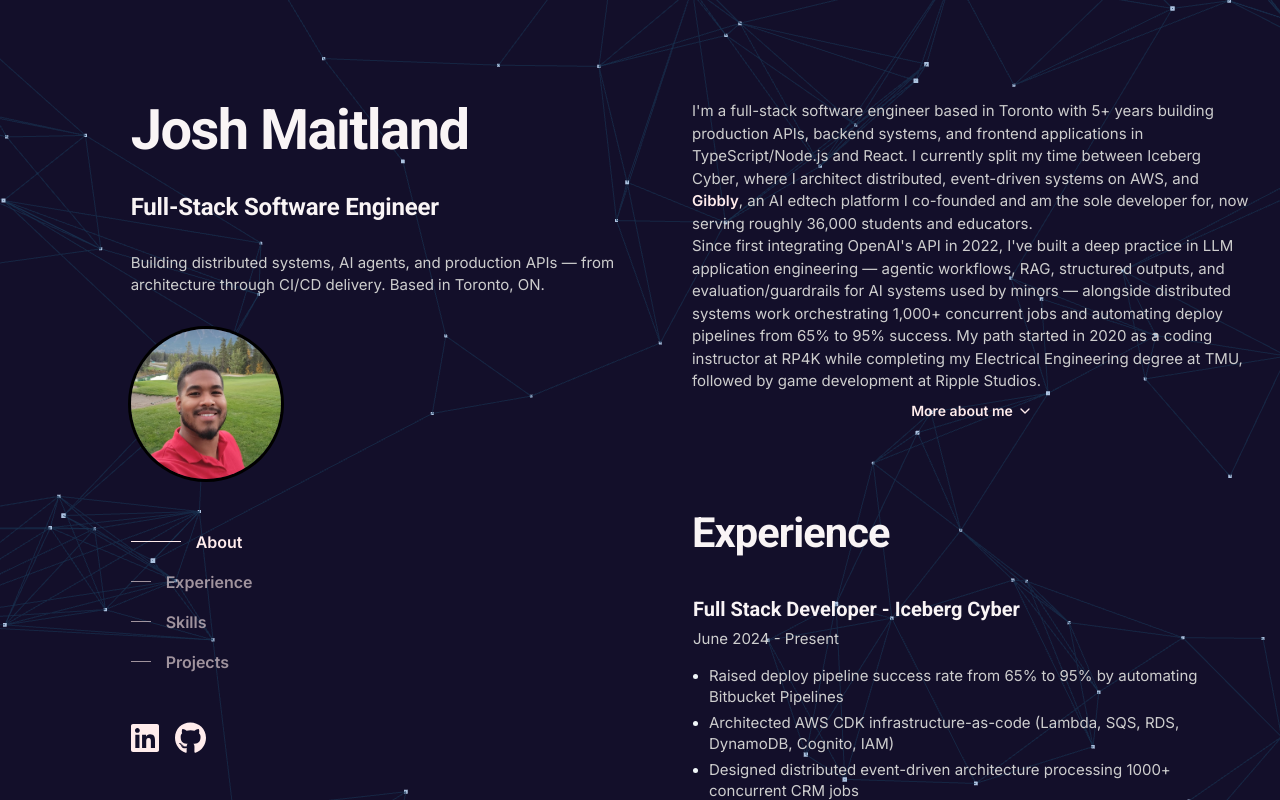
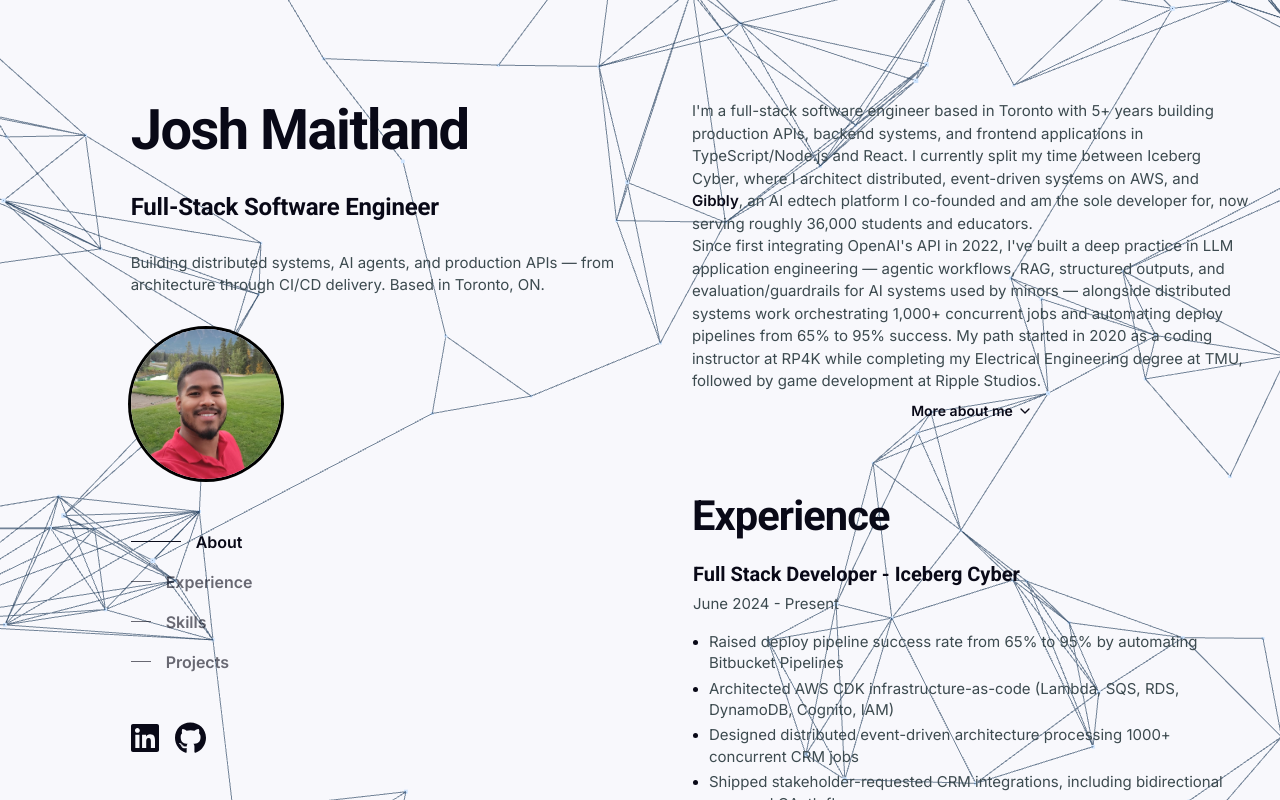
Before and after one commit to jmaitlandsoto/dev-portfolio, a React (Vite) app: page /#about in a window 1280 px wide. Shown: the top 800 px of the page. Built offline with nearby package versions, Linux system fonts and the light colour scheme.

Commit message:
feat: add light/dark theme toggle with persisted preference
Introduces a theme toggle backed by localStorage and system preference
detection, reworks CSS variables to support both palettes, and adds a
shared "glass" utility used by cards, badges, and the cursor glow.

```diff
--- a/src/App.css
+++ b/src/App.css
@@ -1,6 +1,6 @@
 #root {
-  background-color: rgb(19, 15, 42);
-  color: aliceblue;
+  background-color: var(--background);
+  color: var(--foreground);
 }
 
 .logo {
@@ -61,7 +61,7 @@
 h6 {
   font-family: "Roboto", sans-serif;
   font-weight: 700;
-  color: #f9f4f5;
+  color: var(--foreground);
 }
 
 h1.heading {
@@ -71,7 +71,6 @@
 h2.heading {
   font-size: 2.6rem;
   letter-spacing: -0.9px;
-  line-height: 5rem;
 }
 h3.heading {
   font-size: 2rem;
@@ -90,13 +89,13 @@
 
 p {
   font-size: 15px;
-  color: #cecece;
+  color: var(--muted-foreground);
   font-weight: 400;
 }
 
 a {
   text-decoration: none;
-  color: #ffecec;
+  color: var(--foreground);
   font-weight: 600;
   transition: color 300ms;
 }
@@ -111,7 +110,7 @@
   height: 1px;
   width: 20px;
   margin-right: 15px;
-  background-color: #ffecec;
+  background-color: var(--foreground);
   transition: width 300ms;
 }
 .nav-button {
@@ -135,30 +134,6 @@
   transition: width 300ms;
 }
 
-#gradient-box {
-  position: fixed;
-  top: 0;
-  left: 0;
-  width: 600px;
-  height: 600px;
-  border-radius: 50%;
-  background: radial-gradient(
-    circle,
-    rgba(24, 52, 83, 0.85),
-    rgba(24, 52, 83, 0.08),
-    rgba(24, 52, 83, 0)
-  );
-  pointer-events: none;
-  z-index: 0;
-  opacity: 0.3;
-  transition: opacity 200ms ease;
-}
-
-body.card-hovered #gradient-box {
-  opacity: 1;
-  transition: opacity 800ms ease;
-}
-
 @media (max-width: 767px) {
   h1.heading {
     font-size: 2.5rem;
@@ -167,7 +142,6 @@
   h2.heading {
     font-size: 1.8rem;
     letter-spacing: -0.5px;
-    line-height: 3rem;
   }
   h3.heading {
     font-size: 1.5rem;
--- a/src/Components/GlassCard.tsx
+++ b/src/Components/GlassCard.tsx
@@ -28,7 +28,7 @@
     >
       <Card
         className={cn(
-          "ring-0 transition-all duration-300 bg-transparent backdrop-blur-none border border-transparent shadow-none hover:bg-white/[0.06] hover:backdrop-blur-3xl hover:border-white/[0.1] hover:shadow-[inset_0_-2px_0_0_rgba(255,255,255,0.1),0_4px_24px_rgba(0,0,0,0.3)]",
+          "-mx-6 p-6 ring-0 transition-all duration-300 bg-transparent backdrop-blur-none border border-transparent shadow-none hover:backdrop-blur-xs hover:glass",
           className,
         )}
         {...props}
--- /dev/null
+++ b/src/components/ui/toggle-group.tsx
@@ -0,0 +1,89 @@
+"use client";
+
+import * as React from "react";
+import { type VariantProps } from "class-variance-authority";
+import { cn } from "cn";
+import { ToggleGroup as ToggleGroupPrimitive } from "radix-ui";
+
+import { toggleVariants } from "@/components/ui/toggle";
+
+const ToggleGroupContext = React.createContext<
+  VariantProps<typeof toggleVariants> & {
+    spacing?: number;
+    orientation?: "horizontal" | "vertical";
+  }
+>({
+  size: "default",
+  variant: "default",
+  spacing: 2,
+  orientation: "horizontal",
+});
+
+function ToggleGroup({
+  className,
+  variant,
+  size,
+  spacing = 2,
+  orientation = "horizontal",
+  children,
+  ...props
+}: React.ComponentProps<typeof ToggleGroupPrimitive.Root> &
+  VariantProps<typeof toggleVariants> & {
+    spacing?: number;
+    orientation?: "horizontal" | "vertical";
+  }) {
+  return (
+    <ToggleGroupPrimitive.Root
+      data-slot="toggle-group"
+      data-variant={variant}
+      data-size={size}
+      data-spacing={spacing}
+      data-orientation={orientation}
+      style={{ "--gap": spacing } as React.CSSProperties}
+      className={cn(
+        "group/toggle-group flex flex-row data-vertical:flex-col items-center data-vertical:items-stretch gap-[--spacing(var(--gap))] rounded-lg data-[size=sm]:rounded-[min(var(--radius-md),10px)] w-fit",
+        className,
+      )}
+      {...props}
+    >
+      <ToggleGroupContext.Provider
+        value={{ variant, size, spacing, orientation }}
+      >
+        {children}
+      </ToggleGroupContext.Provider>
+    </ToggleGroupPrimitive.Root>
+  );
+}
+
+function ToggleGroupItem({
+  className,
+  children,
+  variant = "default",
+  size = "default",
+  ...props
+}: React.ComponentProps<typeof ToggleGroupPrimitive.Item> &
+  VariantProps<typeof toggleVariants>) {
+  const context = React.useContext(ToggleGroupContext);
+
+  return (
+    <ToggleGroupPrimitive.Item
+      data-slot="toggle-group-item"
+      data-variant={context.variant || variant}
+      data-size={context.size || size}
+      data-spacing={context.spacing}
+      className={cn(
+        "focus-visible:z-10 focus:z-10 group-data-[spacing=0]/toggle-group:px-2 group-data-[spacing=0]/toggle-group:has-data-[icon=inline-end]:pr-1.5 group-data-[spacing=0]/toggle-group:has-data-[icon=inline-start]:pl-1.5 group-data-vertical/toggle-group:data-[spacing=0]:data-[variant=outline]:border-t-0 group-data-vertical/toggle-group:data-[spacing=0]:data-[variant=outline]:first:border-t group-data-horizontal/toggle-group:data-[spacing=0]:data-[variant=outline]:border-l-0 group-data-horizontal/toggle-group:data-[spacing=0]:data-[variant=outline]:first:border-l group-data-[spacing=0]/toggle-group:rounded-none group-data-vertical/toggle-group:data-[spacing=0]:first:rounded-t-lg group-data-horizontal/toggle-group:data-[spacing=0]:last:rounded-r-lg group-data-vertical/toggle-group:data-[spacing=0]:last:rounded-b-lg group-data-horizontal/toggle-group:data-[spacing=0]:first:rounded-l-lg shrink-0",
+        toggleVariants({
+          variant: context.variant || variant,
+          size: context.size || size,
+        }),
+        className,
+      )}
+      {...props}
+    >
+      {children}
+    </ToggleGroupPrimitive.Item>
+  );
+}
+
+export { ToggleGroup, ToggleGroupItem };
--- /dev/null
+++ b/src/components/ui/toggle.tsx
@@ -0,0 +1,47 @@
+import * as React from "react";
+import { cva, type VariantProps } from "class-variance-authority";
+import { cn } from "cn";
+import { Toggle as TogglePrimitive } from "radix-ui";
+
+const toggleVariants = cva(
+  "group/toggle inline-flex items-center border   cursor-pointer justify-center gap-1 rounded-lg  text-sm font-medium whitespace-nowrap transition-all outline-none focus-visible:border-ring focus-visible:ring-[3px] focus-visible:ring-ring/50 disabled:pointer-events-none disabled:opacity-50 aria-invalid:border-destructive aria-invalid:ring-destructive/20 data-[state=on]:bg-red-50 data-[state=on]:text-secondary-foreground data-[state=on]:opacity-100 dark:aria-invalid:ring-destructive/40 [&_svg]:pointer-events-none [&_svg]:shrink-0 [&_svg:not([class*='size-'])]:size-4",
+  {
+    variants: {
+      variant: {
+        default:
+          "border border-input bg-secondary backdrop-blur-sm text-tertiary-foreground opacity-60 ",
+        outline: "border border-input bg-transparent hover:bg-secondary",
+        theme:
+          "bg-card hover:bg-card-hover  border opacity-100 border-input hover:bg-secondary data-[state=on]:bg-accent data-[state=on]:text-secodary-foreground ",
+      },
+      size: {
+        default:
+          "h-8 min-w-8 px-2.5 has-data-[icon=inline-end]:pr-2 has-data-[icon=inline-start]:pl-2",
+        sm: "h-7 min-w-7 rounded-[min(var(--radius-md),12px)] px-2.5 text-[0.8rem] has-data-[icon=inline-end]:pr-1.5 has-data-[icon=inline-start]:pl-1.5 [&_svg:not([class*='size-'])]:size-3.5",
+        lg: "h-9 min-w-9 px-2.5 has-data-[icon=inline-end]:pr-2 has-data-[icon=inline-start]:pl-2",
+      },
+    },
+    defaultVariants: {
+      variant: "default",
+      size: "default",
+    },
+  },
+);
+
+function Toggle({
+  className,
+  variant = "default",
+  size = "default",
+  ...props
+}: React.ComponentProps<typeof TogglePrimitive.Root> &
+  VariantProps<typeof toggleVariants>) {
+  return (
+    <TogglePrimitive.Root
+      data-slot="toggle"
+      className={cn(toggleVariants({ variant, size, className }))}
+      {...props}
+    />
+  );
+}
+
+export { Toggle, toggleVariants };
--- a/src/index.css
+++ b/src/index.css
@@ -4,6 +4,12 @@
 @import "@fontsource-variable/geist";
 
 @variant dark (&:is(.dark *));
+
+@utility glass {
+  background-color: var(--glass-bg);
+  border-color: var(--glass-border);
+  box-shadow: var(--glass-shadow);
+}
 
 /* Map shadcn CSS variables → Tailwind v4 utility tokens */
 @theme inline {
@@ -25,8 +31,8 @@
   --color-border: var(--border);
   --color-input: var(--input);
   --color-ring: var(--ring);
-  --font-sans: 'Geist Variable', sans-serif;
-  --font-heading: 'Geist Variable', sans-serif;
+  --font-sans: "Geist Variable", sans-serif;
+  --font-heading: "Geist Variable", sans-serif;
   --radius-lg: var(--radius);
   --radius-md: calc(var(--radius) - 2px);
   --radius-sm: calc(var(--radius) - 4px);
@@ -38,8 +44,8 @@
   font-weight: 400;
 
   color-scheme: light dark;
-  color: rgba(255, 255, 255, 0.87);
-  background-color: #242424;
+  color: var(--foreground);
+  background-color: var(--background);
 
   font-synthesis: none;
   text-rendering: optimizeLegibility;
@@ -70,73 +76,49 @@
   line-height: 1.1;
 }
 
-button {
-  border-radius: 8px;
-  border: 1px solid transparent;
-  padding: 0.6em 1.2em;
-  font-size: 1em;
-  font-weight: 500;
-  font-family: inherit;
-  background-color: #1a1a1a;
-  cursor: pointer;
-  transition: border-color 0.25s;
-}
-button:hover {
-  border-color: #646cff;
-}
-button:focus,
-button:focus-visible {
-  outline: 4px auto -webkit-focus-ring-color;
-}
-
 @layer base {
   .theme {
     --font-heading: var(--font-sans);
-    --font-sans: 'Geist Variable', sans-serif;
+    --font-sans: "Geist Variable", sans-serif;
   }
   :root {
-    --background: oklch(1 0 0);
-    --foreground: oklch(0.145 0 0);
-    --card: oklch(1 0 0);
-    --card-foreground: oklch(0.145 0 0);
-    --popover: oklch(1 0 0);
-    --popover-foreground: oklch(0.145 0 0);
-    --primary: oklch(0.205 0 0);
-    --primary-foreground: oklch(0.985 0 0);
-    --secondary: oklch(0.97 0 0);
-    --secondary-foreground: oklch(0.205 0 0);
-    --muted: oklch(0.97 0 0);
-    --muted-foreground: oklch(0.556 0 0);
-    --accent: oklch(0.97 0 0);
-    --accent-foreground: oklch(0.205 0 0);
+    /* Portfolio palette (light): navy-tinted white bg, deep-navy text, ice-blue badges */
+    --background: oklch(0.98 0.005 282);
+    --foreground: oklch(0.15 0.03 282);
+    --card: oklch(
+      0.98 0.005 282
+    ); /* same as background — cards use transparent override */
+    --card-foreground: oklch(0.15 0.03 282);
+    --popover: oklch(1 0.003 282);
+    --popover-foreground: oklch(0.15 0.03 282);
+    --primary: oklch(0.94 0.03 224); /* badge bg: pale ice-blue */
+    --primary-foreground: oklch(0.25 0.08 224); /* badge text: deep blue */
+    --secondary: oklch(0.93 0.01 282);
+    --secondary-foreground: oklch(0.15 0.03 282);
+    --muted: oklch(0.93 0.01 282);
+    --muted-foreground: oklch(0.4 0.02 220);
+    --accent: oklch(0.93 0.01 282);
+    --accent-foreground: oklch(0.15 0.03 282);
     --destructive: oklch(0.577 0.245 27.325);
-    --border: oklch(0.922 0 0);
-    --input: oklch(0.922 0 0);
-    --ring: oklch(0.708 0 0);
-    --chart-1: oklch(0.87 0 0);
-    --chart-2: oklch(0.556 0 0);
-    --chart-3: oklch(0.439 0 0);
-    --chart-4: oklch(0.371 0 0);
-    --chart-5: oklch(0.269 0 0);
+    --border: oklch(0 0 0 / 10%);
+    --input: oklch(0 0 0 / 15%);
+    --ring: oklch(0.556 0 0);
     --radius: 0.625rem;
-    --sidebar: oklch(0.985 0 0);
-    --sidebar-foreground: oklch(0.145 0 0);
-    --sidebar-primary: oklch(0.205 0 0);
-    --sidebar-primary-foreground: oklch(0.985 0 0);
-    --sidebar-accent: oklch(0.97 0 0);
-    --sidebar-accent-foreground: oklch(0.205 0 0);
-    --sidebar-border: oklch(0.922 0 0);
-    --sidebar-ring: oklch(0.708 0 0);
+    --glass-bg: rgb(0 0 0 / 6%);
+    --glass-border: rgb(0 0 0 / 8%);
+    --glass-shadow: inset 0 -2px 0 0 rgba(0, 0, 0, 0.06);
   }
   .dark {
     /* Portfolio palette: deep navy bg, aliceblue text, #c8e2ff badges */
-    --background: oklch(0.09 0.04 282);     /* rgb(19, 15, 42) */
-    --foreground: oklch(0.97 0.007 220);    /* aliceblue */
-    --card: oklch(0.09 0.04 282);           /* same as background — cards use transparent override */
+    --background: oklch(0.09 0.04 282); /* rgb(19, 15, 42) */
+    --foreground: oklch(0.97 0.007 220); /* aliceblue */
+    --card: oklch(
+      0.09 0.04 282
+    ); /* same as background — cards use transparent override */
     --card-foreground: oklch(0.97 0.007 220);
     --popover: oklch(0.12 0.04 282);
     --popover-foreground: oklch(0.97 0.007 220);
-    --primary: oklch(0.08 0 0);             /* badge bg: near-black */
+    --primary: oklch(0.08 0 0); /* badge bg: near-black */
     --primary-foreground: oklch(0.88 0.06 224); /* badge text: #c8e2ff */
     --secondary: oklch(0.18 0.04 282);
     --secondary-foreground: oklch(0.97 0.007 220);
@@ -148,19 +130,9 @@
     --border: oklch(1 0 0 / 10%);
     --input: oklch(1 0 0 / 15%);
     --ring: oklch(0.556 0 0);
-    --chart-1: oklch(0.87 0 0);
-    --chart-2: oklch(0.556 0 0);
-    --chart-3: oklch(0.439 0 0);
-    --chart-4: oklch(0.371 0 0);
-    --chart-5: oklch(0.269 0 0);
-    --sidebar: oklch(0.12 0.04 282);
-    --sidebar-foreground: oklch(0.97 0.007 220);
-    --sidebar-primary: oklch(0.488 0.243 264.376);
-    --sidebar-primary-foreground: oklch(0.985 0 0);
-    --sidebar-accent: oklch(0.18 0.04 282);
-    --sidebar-accent-foreground: oklch(0.97 0.007 220);
-    --sidebar-border: oklch(1 0 0 / 10%);
-    --sidebar-ring: oklch(0.556 0 0);
+    --glass-bg: rgb(255 255 255 / 8%);
+    --glass-border: rgb(255 255 255 / 10%);
+    --glass-shadow: inset 0 -2px 0 0 rgba(255, 255, 255, 0.1);
   }
   * {
     @apply border-border outline-ring/50;
```
Also changed, not shown: index.html (+12 -1 lines), src/Components/CursorFollower.tsx (+6 -1 lines), src/Components/ThemeToggle.tsx (added, +28 -0 lines), src/components/ui/badge.tsx (+8 -8 lines), src/hooks/useTheme.ts (added, +27 -0 lines).
